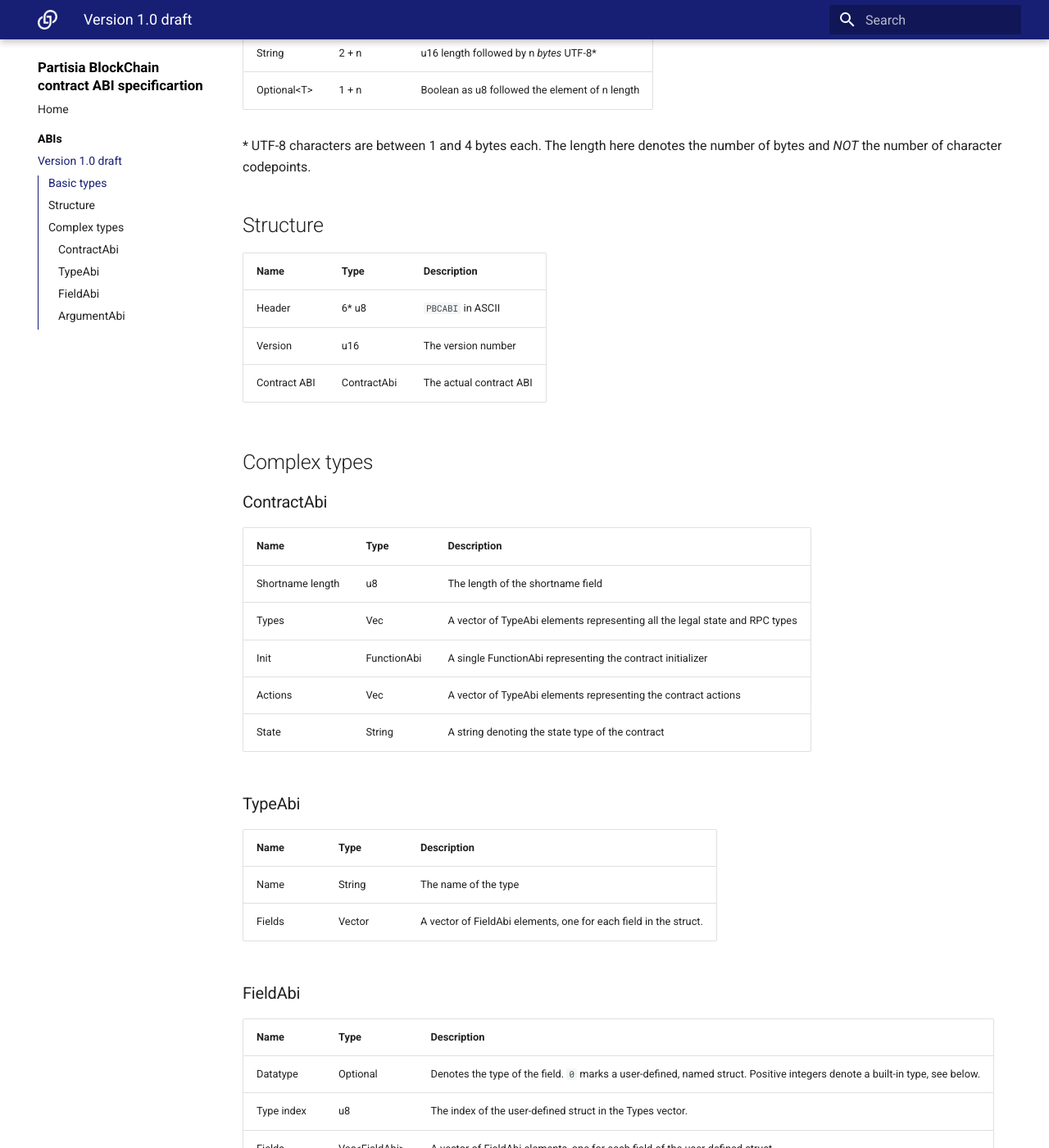
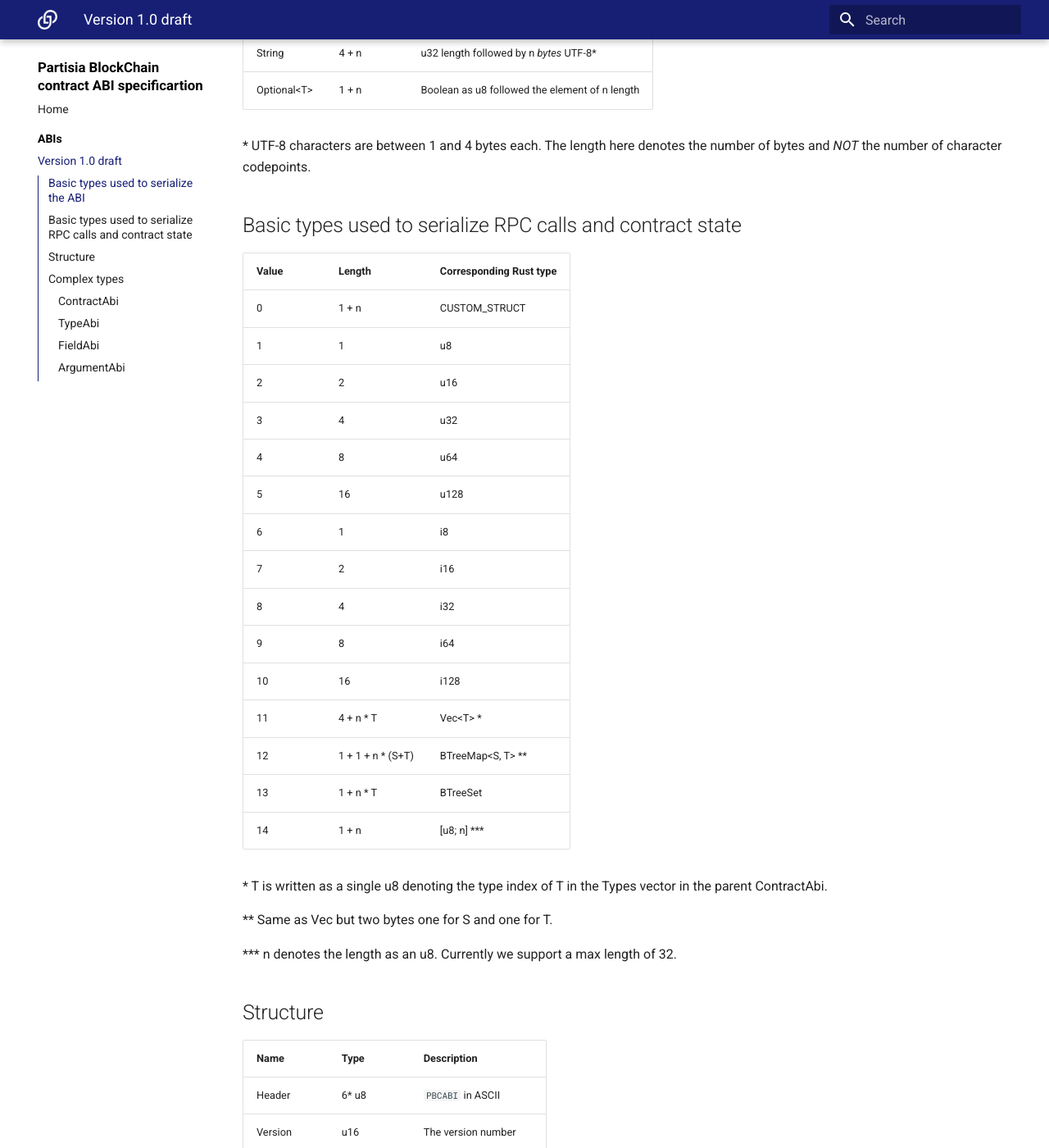
Before and after one commit to 0xSero/partisia-docs, an MkDocs documentation site: the page built from documentation/docs/abiv1.md, in a window 1280 px wide and 1400 px high, scrolled down 416 px. Shown: the whole window at 82% size. Built offline with MkDocs 1.6.1 and Material for MkDocs 9.7.7, drawn with Linux system fonts in a browser that asks for light colours; a script that is not in the unit is left out; some of the changed text lies outside the part shown.

Commit message:
Formatting and clarification

```diff
--- a/documentation/docs/abiv1.md
+++ b/documentation/docs/abiv1.md
@@ -1,25 +1,52 @@
 # Draft: PBC contract ABI version 1.0
 
-## Basic types
+## Basic types used to serialize the ABI
 
 | Name | Length | Description |
-|---    |--- |---|
-| u8  | 1 | 8-bit integers |
-| u16 | 2 |16-bit integers |
-| u32 | 4 |32-bit integers |
-| Vector<T\> | 2 + n T's | u16 length followed by n elements|
-| String | 2 + n | u16 length followed by n *bytes* UTF-8\*|
-| Optional<T\> | 1 + n | Boolean as u8 followed the element of n length |
+|---|---|---|
+| u8             | 1         |  8-bit integers
+| u16            | 2         | 16-bit integers
+| u32            | 4         | 32-bit integers
+| Vector<T\>     | 2 + n T's | u16 length followed by n elements
+| String         | 4 + n     | u32 length followed by n *bytes* UTF-8\*
+| Optional<T\>   | 1 + n     | Boolean as u8 followed the element of n length
 
 \* UTF-8 characters are between 1 and 4 bytes each. The length here denotes the number of bytes and
 *NOT* the number of character codepoints.
 
+## Basic types used to serialize RPC calls and contract state
+
+| Value | Length  | Corresponding Rust type
+|---|---|---|
+| 0     | 1 + n              | CUSTOM_STRUCT
+| 1     | 1                  | u8
+| 2     | 2                  | u16
+| 3     | 4                  | u32
+| 4     | 8                  | u64
+| 5     | 16                 | u128
+| 6     | 1                  | i8
+| 7     | 2                  | i16
+| 8     | 4                  | i32
+| 9     | 8                  | i64
+| 10    | 16                 | i128
+| 11    | 4 + n \* T         | Vec<T\> \*
+| 12    | 1 + 1 + n \* (S+T) | BTreeMap<S, T\> \*\*
+| 13    | 1 + n \* T         | BTreeSet<T>
+| 14    | 1 + n              | \[u8; n\] \*\*\*
+
+\* T is written as a single u8 denoting the type index of T in the Types vector in the parent
+ContractAbi.
+
+\*\* Same as Vec but two bytes one for S and one for T.
+
+\*\*\* n denotes the length as an u8. Currently we support a max length of 32.
+
 ## Structure
 
-| Name | Type | Description |
-|---    |--- |---|
-| Header | 6* u8 | `PBCABI` in ASCII|
-| Version | u16 | The version number
+| Name         | Type        | Description |
+|---|---|---|
+| Header       | 6* u8       | `PBCABI` in ASCII
+| Version      | u16         | The version number
 | Contract ABI | ContractAbi | The actual contract ABI
 
 ## Complex types
@@ -27,8 +54,8 @@
 ### ContractAbi
 
 | Name | Type | Description |
-|---    |--- |---|
-| Shortname length | u8 | The length of the shortname field
+|---|---|---|
+| Shortname length | u8           | The length of the shortname field
 | Types            | Vec<TypeAbi> | A vector of TypeAbi elements representing all the legal state and RPC types
 | Init             | FunctionAbi  | A single FunctionAbi representing the contract initializer
 | Actions          | Vec<TypeAbi> | A vector of TypeAbi elements representing the contract actions
```
Also changed, not shown: other parts of documentation/docs/abiv1.md (+10 -37 lines).
